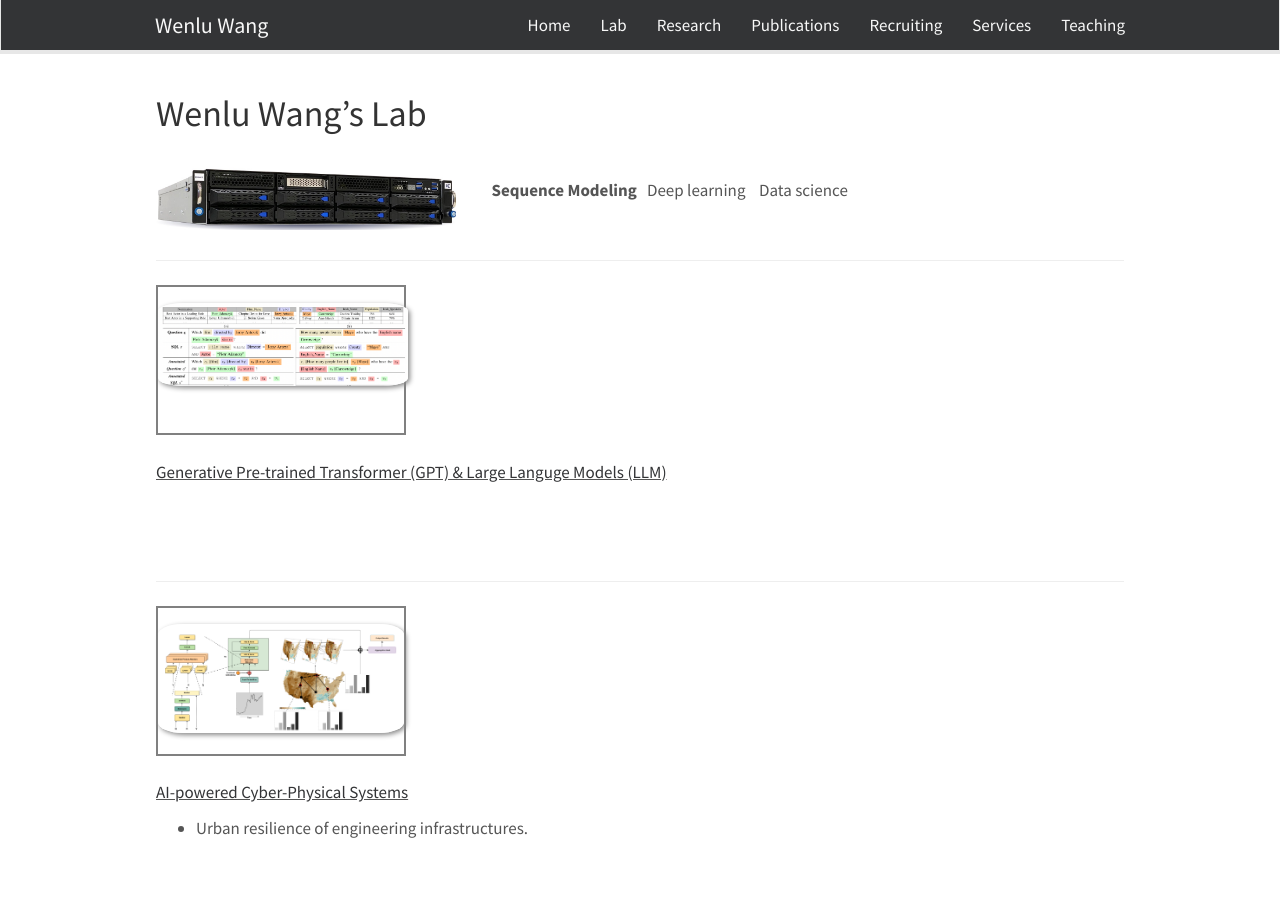
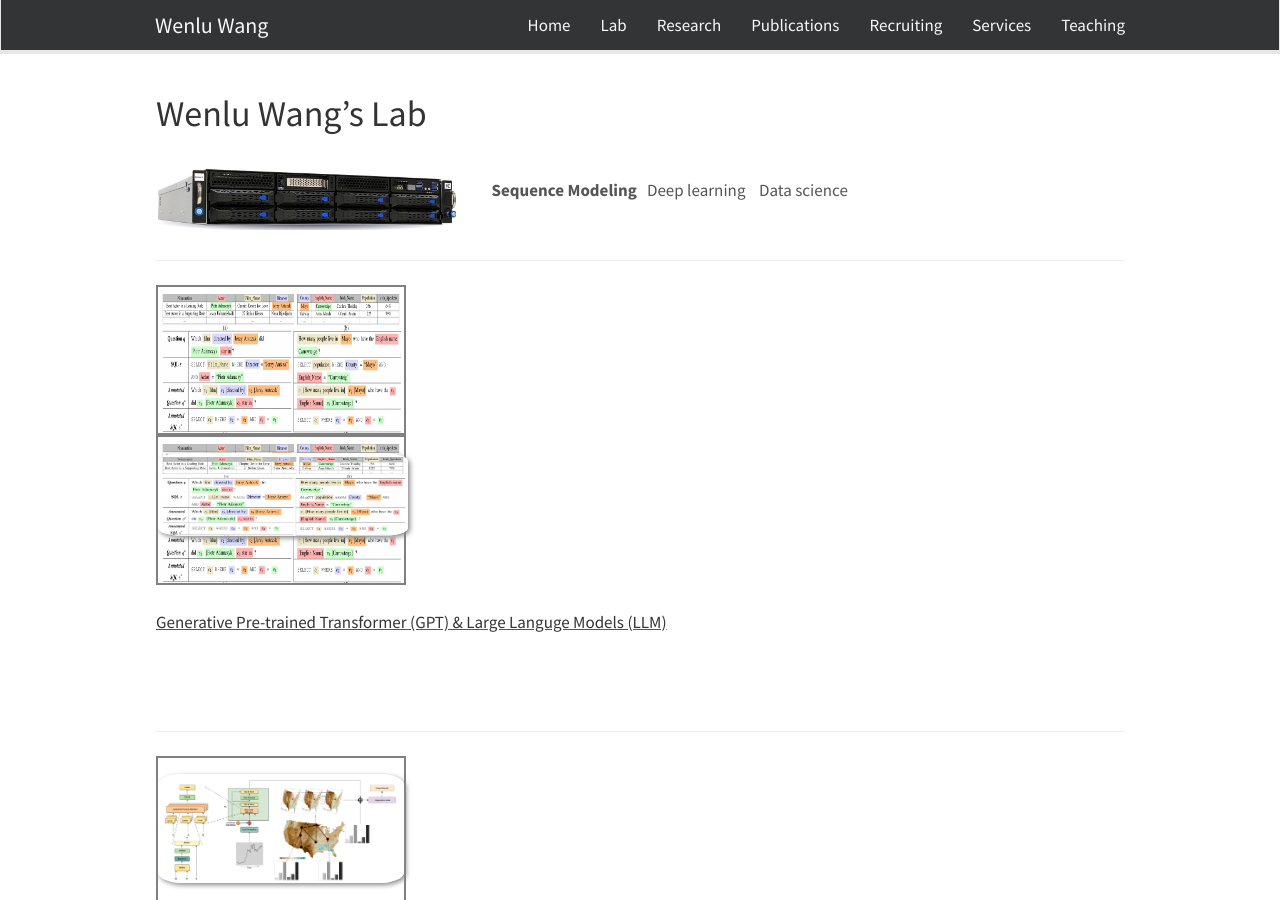
Before and after one commit to WENLU-W/WENLU-W.github.io, a Jekyll site: the page built from docs/_pages/team.md, in a window 1280 px wide and 900 px high. Built offline with Jekyll 4.4.1, drawn with Linux system fonts in a browser that asks for light colours; nearby versions of some CDN libraries.

Commit message:
Update team.md

```diff
--- a/docs/_pages/team.md
+++ b/docs/_pages/team.md
@@ -14,7 +14,9 @@ permalink: /ailab/
 </a>&nbsp;&nbsp; <b>Sequence Modeling</b> &nbsp;&nbsp;Deep learning &nbsp;&nbsp; Data science
 
 ------------------------------------------
-<div style="height: 150px; width: 250px; border: 2px solid  gray;">
+<div style="height: 150px; width: 250px; border: 2px solid gray; background-image: url({{ site.url }}{{ site.baseurl }}/images/nlidb.png);background-position: center center; background-repeat: no-repeat; background-size: 100% 100%;">
+</div>
+<div style="height: 150px; width: 250px; border: 2px solid gray; background-image: url({{ site.url }}{{ site.baseurl }}/images/nlidb.png);background-position: center center; background-repeat: no-repeat; background-size: 100% 100%;">
 <img align="left" style="max-height:150px; max-width: 250px;" src="{{ site.url }}{{ site.baseurl }}/images/nlidb.png" >
 </div>
 &nbsp;<br>
```
